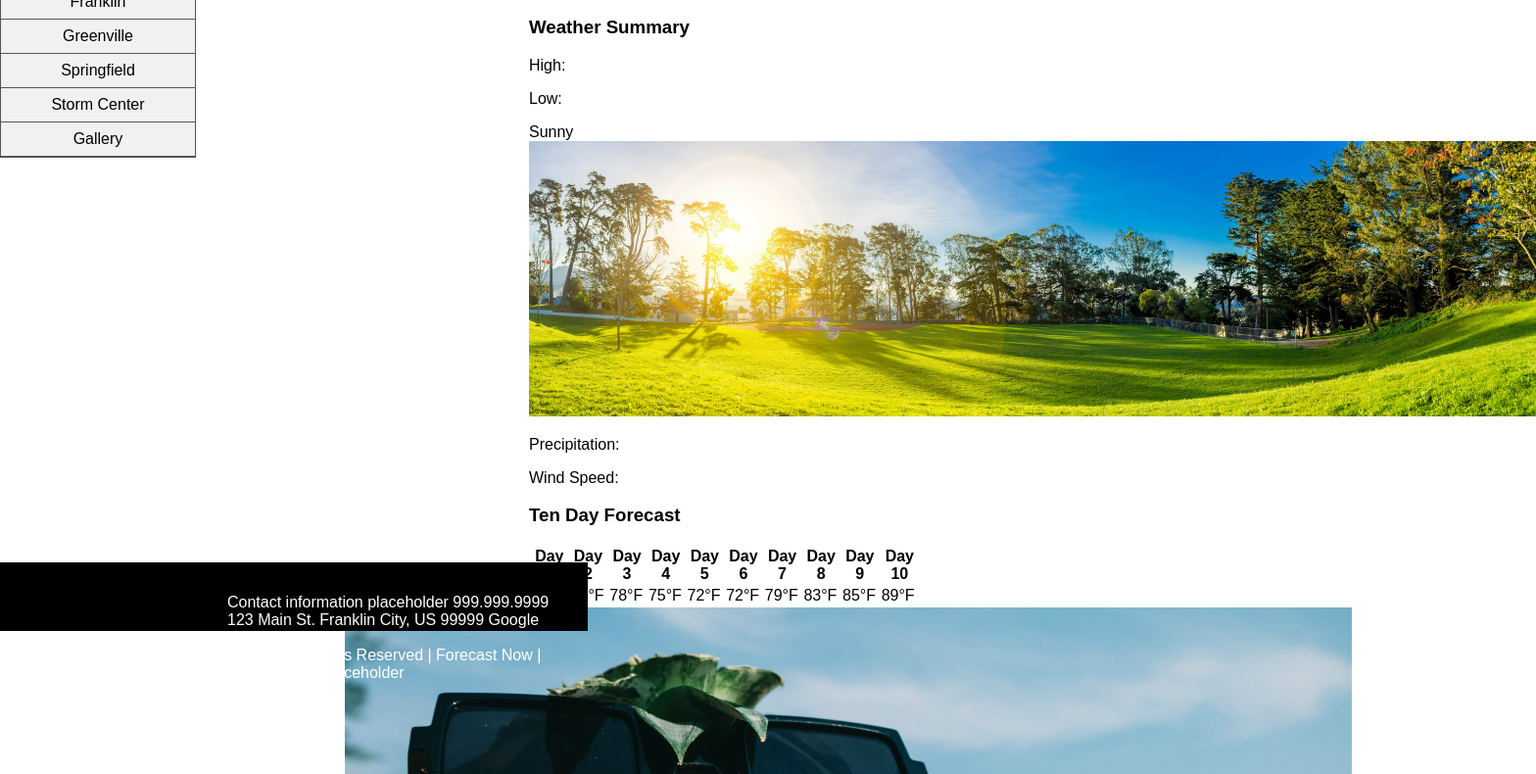
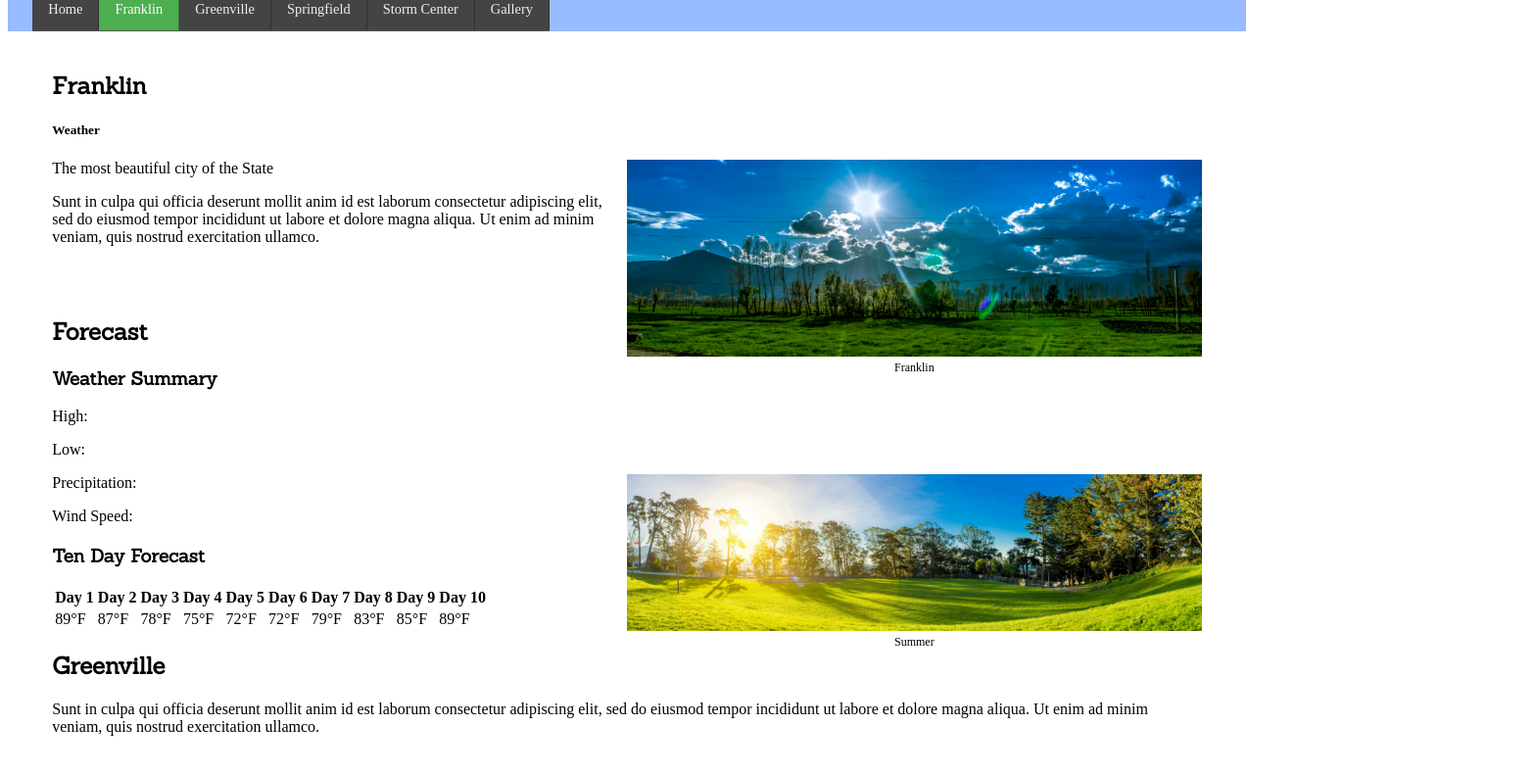
Before and after one commit to rsilva28us/-rsilva28us.github.io.-, a plain HTML site: page Assignments/Lesson-6/franklin-6.html in a window 1280 px wide. Shown: the part 156-946 px from the top of the page at 98% size, 1568 px wide, since content can reach past the window. Drawn offline with Linux system fonts and the light colour scheme; a web font is replaced by a local one.

Commit message:
Franklin 6

```diff
--- a/Assignments/Lesson-6/franklin-6.html
+++ b/Assignments/Lesson-6/franklin-6.html
@@ -11,9 +11,13 @@
      <link rel="stylesheet"
       href="https://fonts.googleapis.com/css?family=Cinzel|Cutive|Josefin+Slab|Sanchez">
 </head>
+
+
 <body>
 
-<header class=" clearfix">
+<!-- HEADER-->
+
+    <header class=" clearfix">
         <figure class="logo">
             <img src="images/logoweatheroriginal.png" alt="logo " srcset="images/logoweather1.png 1x, images/logoweather2.png 2x, images/logoweather3.png 3x">
         </figure>
@@ -22,10 +26,12 @@
         <h2>Franklin City Weather</h2>
     </header>
 
-  <nav>
-    <ul>
+<!-- NAVIGATION-->
+  <nav class="clearfix">
+      <button onclick="toggleMenu()">&#9776;</button>
+    <ul id="primaryNav" class="hide">
     	<li><a href="#">Home</a></li>
-    	<li><a href="#">Franklin</a></li>
+    	<li class="active"><a href="#">Franklin</a></li>
     	<li><a href="#">Greenville</a></li>
     	<li><a href="#">Springfield</a></li>
     	<li><a href="#">Storm Center</a></li>
@@ -33,21 +39,43 @@
     </ul>
   </nav>
 
-  <main>
-    <h2>The Weather</h2>
-    <figure>
-    </figure>
-    <section class="weather-summary">
-      <h3>Weather Summary</h3>
+    <!-- MAIN-->
+  <main class="clearfix">
+    <div class="main">
+      <h2>Franklin</h2>
+      <h5>Weather</h5>
+             <figure class="franklinphoto">
+                <img src= "images/franklin-original1028.jpg" sizes="50vw"
+                    srcset= "images/franklin200.jpg 200w,
+                     images/franklin500.jpg 500w,
+                     images/franklin800.jpg 800w,
+                     images/franklin1100.jpg 1100w,">
+                <figcaption>Franklin</figcaption>
+            </figure>
+
+      <p>The most beautiful city of the State</p>
+      <p>Sunt in culpa qui officia deserunt mollit anim id est laborum consectetur adipiscing elit, sed do eiusmod tempor incididunt ut labore et dolore magna aliqua. Ut enim ad minim veniam, quis nostrud exercitation ullamco.</p>
+      <br>
+           <br>
+
+      <h2>Forecast</h2>
+
+        <section class="franklin">
+            <h3>Weather Summary</h3>
       <div class="highlow">
         <p>High:</p>
         <p>Low:</p>
       </div>
       <div class="current">
-        Sunny
-        <picture>
-            <img src="images/sunny100.jpg" alt="Sunny day">
-        </picture>
+          <figure class="sunnyphoto">
+      <img src= "images/sunny100.jpg" sizes="50vw"
+            srcset= "images/sunny200.jpg 200w,
+                     images/sunny500.jpg 500w,
+                     images/sunny800.jpg 800w,
+                     images/sunny1100.jpg 1100w,">
+            <figcaption> Summer</figcaption>
+        </figure>
+
       </div>
       <div class="conditions">
         <p>Precipitation:</p>
@@ -88,32 +116,39 @@
 	</tbody>
       </table>
     </section>
+      <h2>Greenville</h2>
+      <p>Sunt in culpa qui officia deserunt mollit anim id est laborum consectetur adipiscing elit, sed do eiusmod tempor incididunt ut labore et dolore magna aliqua. Ut enim ad minim veniam, quis nostrud exercitation ullamco.</p>
+  </div>
 
     <article>
+        <h2>Franklin in Summer</h2>
         <figure class="summerphoto">
-      <img src= "Images/beach-blur100.jpg" alt="Article" >
-            <!--sizes="50vw"
+      <img src= "Images/beach-blur100.jpg" sizes="50vw"
             srcset= "images/beach-blur200.jpg 200w,
                      images/beach-blur500.jpg 500w,
                      images/beach-blur800.jpg 800w,
-                     images/beach-blur1100.jpg 1100w,"
-            -->
+                     images/beach-blur1100.jpg 1100w,">
+
             <figcaption> Enjoy summer</figcaption>
         </figure>
+        <p>Lorem ipsum dolor sit amet, consectetur adipiscing elit. Praesent eu nisi euismod, varius turpis sed, bibendum arcu. Aliquam et placerat lectus. Aliquam quis nulla ipsum. In finibus semper bibendum. Curabitur vitae magna at tortor ornare imperdiet ac molestie dui. Fusce suscipit quam a quam consequat, et rutrum nunc scelerisque. Donec porta fermentum tortor eget sagittis. Nullam eget aliquam justo. Phasellus porta dapibus metus, ultrices accumsan velit porta et. Fusce id ultricies ligula. Cras erat enim, faucibus sit amet nibh in, luctus dapibus massa. Vivamus vulputate varius arcu, a iaculis metus semper sit amet. Donec feugiat mi in orci dignissim iaculis. Nunc tincidunt non nisl nec porta. Aenean ultricies turpis odio, a gravida lacus aliquet vitae.</p>
     </article>
 
   </main>
 
-  <footer>
+<!-- FOOTER-->
+
+  <footer class="clearfix">
     <section class="contact">
       Contact information placeholder
       999.999.9999
       123 Main St. Franklin City, US 99999
       Google Map
     </section>
-    <section class="footer-bar">&copy;2018 | All Rights Reserved | Forecast Now | <span id="currentdate">Current Date Placeholder</span>
+    <section class="footer-bar">&copy;2018 | All Rights Reserved | Forecast Now |  <span id="currentdate">Current Date Placeholder</span>
     </section>
   </footer>
+    <script src="scripts/currentdate.js"></script>
 
 </body>
 </html>
--- /dev/null
+++ b/Assignments/Lesson-6/scripts/currentdate.js
@@ -0,0 +1,2 @@
+var d = new Date();
+document.getElementById("currentdate").innerHTML = d;
--- /dev/null
+++ b/Assignments/Lesson-6/scripts/scripts.js
@@ -0,0 +1,3 @@
+function toggleMenu() {
+   document.getElementById("primaryNav").classList.toggle("hide");
+}
--- a/Assignments/Lesson-6/styles/large-5.css
+++ b/Assignments/Lesson-6/styles/large-5.css
@@ -1,4 +1,6 @@
-@media only screen and (min-width: 1024px) {
+@media only screen and (min-width: 64rem) {
+
+    nav ul li a { padding: .6rem 1 rem;}
 
 
   }
--- a/Assignments/Lesson-6/styles/main-5.css
+++ b/Assignments/Lesson-6/styles/main-5.css
@@ -1,17 +1,21 @@
-/* Delete these CSS comments after reading. */
-/* This main css file contains the default rules and is geared toward the small/phone view */
 
-* { box-sizing: border-box;}  /* This wildcard applies to all elements ensuring a box layout model */
+
+html {-webkit-text-size-adjust: 100%; -ms-text-size-adjust: 100%;}
+
+* { -moz-box-sizing: border-box; -webkit-box-sizing: border-box; box-sizing: border-box; }
 
 body {
   font-size: 16px;
-  font-family: georgia  /* Declare the base font-family */
+  font-family: 'Cutive', serif;
 }
-@media only screen and (min-width: 1024px)
-{
-    header {
+h1, h2, h3 {
+    font-family: 'Sanchez', serif;
+}
+
+header {
     padding: .5rem 2%;
-    background-color: #ddd;
+    background-color: #99e6ff;
+    font-family: 'Cutive', serif;
 }
 header h1 {margin: 0;}
 header h2 {margin: 0; font-weight: normal;}
@@ -19,87 +23,96 @@ header figure.logo {
     float: left;
     margin: 0 2% 0 0;
 }
-header, nav, main, footer { /* the comma between the selectors means apply the following CSS declarations to all of the listed elements */
-  max-width: 37.5em; /* Declare the maximum width and other main element rules to limit the stretch on larger/wider views */
-    font-family: fantasy;
 
-}
+nav button {
+    margin: .2rem 2%;
+    background-color: transparent;
+    border: none;
+    font-size: 1.6rem;
+    color: #555;
+        }
 
 
 nav {
-  position: absolute;
-  left: 0px;
-  width: 200px;
+  background-color:#99bbff;
 }
-section {
-  /* position is static by default */
-  margin-left: 200px;
-}
-footer {
-  position: fixed;
-  bottom: 0;
-  left: 0;
-  height: 70px;
-  background-color: white;
-  width: 100%;
-}
-body {
-  margin-bottom: 120px;
-}
-header
-{
-    padding: 1em;
-    color: #fff;
-    background: #99e6ff;
 
-}
-header h1 {font-family:sans-serif;}
-header img {}
-header .subheading {}
-
-nav {}
-nav button {}
 nav ul {
     list-style-type: none;
     margin: 0;
     padding: 0;
-    width: 200px;
-    background-color: #f1f1f1;
-    border: 1px solid #555;
+
     }
 nav ul li {
     text-align: center;
     border-bottom: 1px solid #555;
     }
 nav ul li a {
-    display: block;
-    color: #000;
-    padding: 8px 16px;
+   display: block;
+    background-color: #444;
+    color: #eee;
+    border-left: 1px solid #777;
+    padding: .5rem 0;
     text-decoration: none;
+    font-size: .9rem;
+    text-align: center;
+    }
+nav ul li:first-child a {border-left: none;}
+
+nav ul li a:hover {
+    background-color: #eee;
+    color: #333;
     }
 nav ul li.active a {
     background-color: #4CAF50;
-    color: white;
+    color: #fff;
     }
-nav ul li a:hover {
-    background-color: #555;
-    color: white;
-    }
+nav ul.hide {display: none;}
+
+.main {
+    -ms-flex: 70%; /* IE10 */
+    flex: 70%;
+    background-color: white;
+    padding: 20px;
+}
+
 
 main {
-  width: 600px;
-    margin: 0 auto; }
-article {   position: relative;
-  width: 600px;
-  height: 400px;
+    padding: 0 2%;
+    min-height: 10rem;
 }
-main h2 {}
-main figure { margin: 0 0 .2rem 2%; width:96%; }
-main figure img { }
 
-footer
-    {
-    padding: 2em;
-    color: #fff;
-    background: #000;}
+main figure.franklinphoto {
+    width: 50%;
+    margin: 0 0 0 2%;
+    float: right;
 }
+main figure.sunnyphoto {
+    width: 50%;
+    margin: 0 0 0 2%;
+    float: right;
+}
+main figure.summerphoto {
+    width: 50%;
+    margin: 0 0 0 2%;
+    float: right;
+}
+main figure.sunnyphoto img { width: 100%; margin: 0;}
+main figure.sunnyphoto figcaption{text-align: center; font-size: .75rem}
+
+main figure.franklinphoto img { width: 100%; margin: 0;}
+main figure.franklinphoto figcaption{text-align: center; font-size: .75rem}
+
+main figure.summerphoto img { width: 100%; margin: 0;}
+main figure.summerphoto figcaption{text-align: center; font-size: .75rem}
+
+footer {
+ background-color: #ddd;
+    padding: .5rem 2%;
+    text-align: center;
+}
+.clearfix:after {
+  content: "";
+  display: table;
+  clear: both;
+}
--- a/Assignments/Lesson-6/styles/medium-5.css
+++ b/Assignments/Lesson-6/styles/medium-5.css
@@ -1,9 +1,23 @@
-@media only screen and (min-width: 600px) {
+@media only screen and (min-width: 35em) {
 
     /* Only CSS write declarations that need to be changed. Do not duplicated declarations that are already established in the main.css */
 
-    nav button { display:none; }  /* hamburger button does not need to be shown in the medium on up views */
+    nav button { display: none;}
 
+    nav ul.hide {display: block;}
+
+    nav ul {margin-left: 2%;
+
+    }
+    nav ul li {
+        float: left;
+    }
+
+    nav ul li a {
+        border: none;
+        border-right: 1px solid rgba(0,0,0,0.3);
+        padding: .8rem 1rem;
+    }
     section.forecast { ______ }  /* show the 10-day forecast with the medium view and up */
 
   }
```
Also changed, not shown: Assignments/Lesson-6/Images/franklin-original1028.jpg (added), Assignments/Lesson-6/Images/franklin1100.jpg (added), Assignments/Lesson-6/Images/franklin200.jpg (added), Assignments/Lesson-6/Images/franklin500.jpg (added), Assignments/Lesson-6/Images/franklin800.jpg (added), Assignments/Lesson-6/Images/sunny1100.jpg (added), Assignments/Lesson-6/Images/sunny200.jpg (added), Assignments/Lesson-6/Images/sunny500.jpg (added), Assignments/Lesson-6/Images/sunny800.jpg (added), 3 other files.
